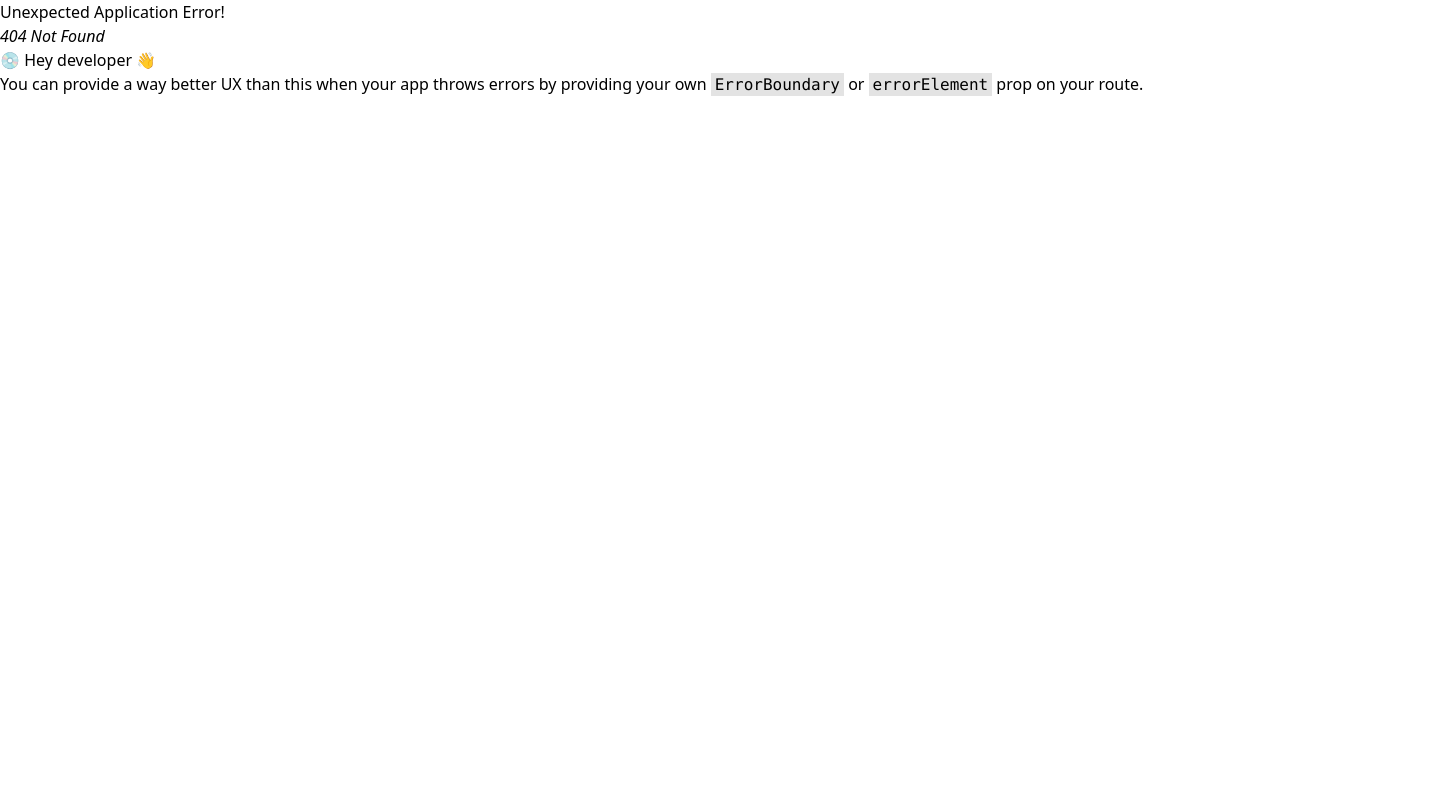
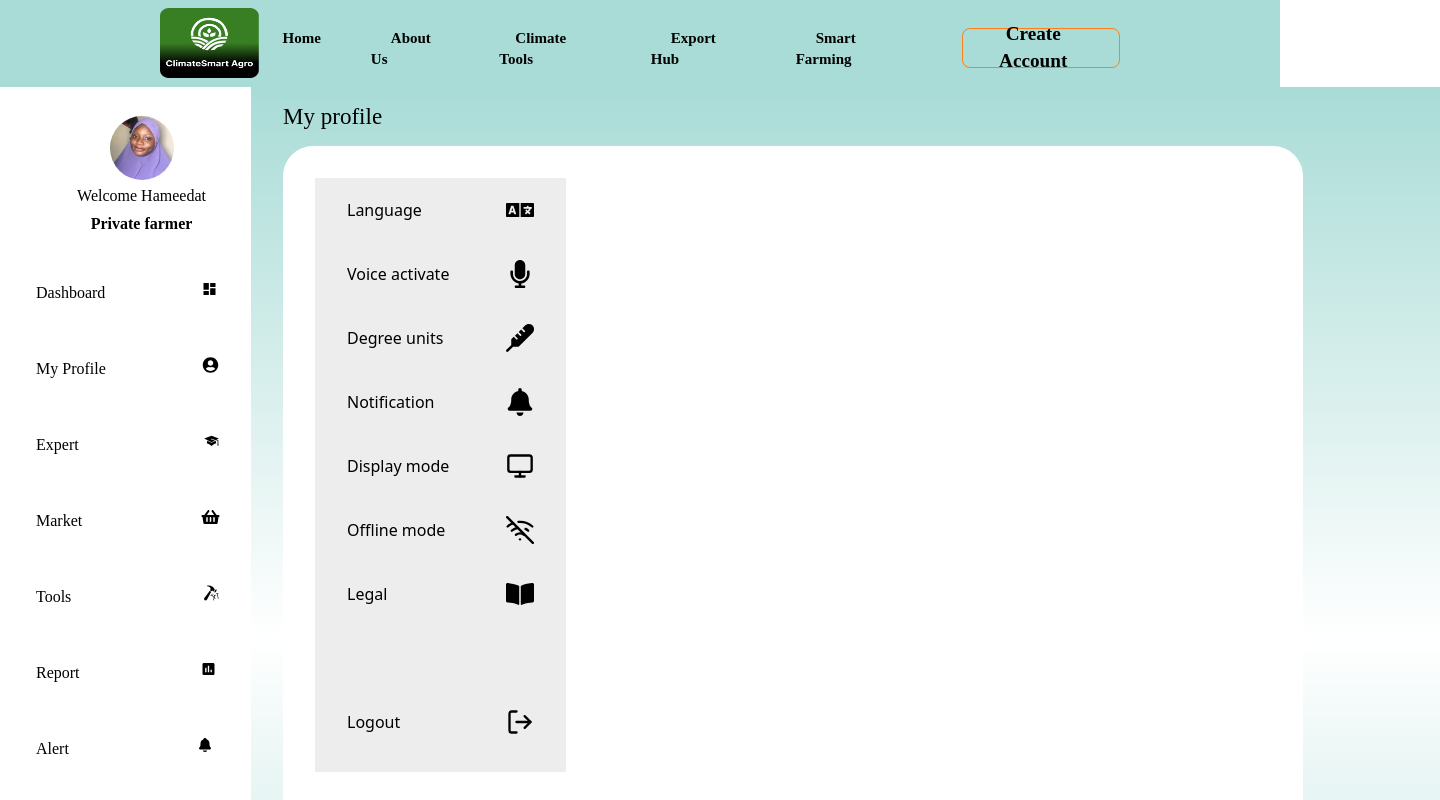
Before and after one commit to meedaah19/agro-smart-climate, a React (Vite) app: page /settings in a window 1280 px wide. Before the commit this address had no page. Shown: the top 800 px of the page, 1440 px wide, since content can reach past the window. Built offline with nearby package versions, Linux system fonts and the light colour scheme.

Commit message:
Add settings page and its content

```diff
--- a/src/App.jsx
+++ b/src/App.jsx
@@ -10,6 +10,7 @@ import Dashboard from "./pages/Dashboard";
 import MiniDashboard from "./pages/MiniDashboard";
 import Profile from "./pages/Profile";
 import EditProfile from "./pages/EditProfile";
+import Settings from "./pages/Settings";
 
     const router = createBrowserRouter([
       {
@@ -31,6 +32,7 @@ import EditProfile from "./pages/EditProfile";
               {path: 'editProfile', element: <EditProfile/>}
             ]
           },
+          {path: 'settings', element:<Settings/>}
 
 
     ]}
--- a/src/pages/EditProfile.jsx
+++ b/src/pages/EditProfile.jsx
@@ -45,21 +45,21 @@ export default function EditProfile(){
                                 <h6 className='font-[Poppins] font-[400] text-[19.2px]'>Personal information's</h6>
                                 <div className='lg:w-[400px] h-auto lg:h-[287px] flex flex-col gap-[5px] lg:gap-[10px]'>
                                         <p className='font-[Lora] font-[400] text-[13.33px] '>Full Name</p>
-                                        <input className='font-[700] font-[Lora] text-[16px] lg:h-[52px] h-auto lg:w-[400px] rounded-[8px] px-3 bg-[#A9DCD7]'
+                                        <input className='font-[700] font-[Lora] text-[16px] h-[52px] lg:w-[400px] rounded-[8px] px-3 bg-[#A9DCD7]'
                                         id='name'
                                         type='text'
                                         title='name'
                                         value='Hameedat'
                                         onChange={handleChange}/>
                                         <p className='font-[Lora] font-[400] text-[13.33px] pt-3 '>Email Address</p>
-                                        <input className='font-[700] font-[Lora] text-[16px] lg:h-[52px] h-auto lg:w-[400px] rounded-[8px] px-3 bg-[#A9DCD7]'
+                                        <input className='font-[700] font-[Lora] text-[16px] h-[52px] lg:w-[400px] rounded-[8px] px-3 bg-[#A9DCD7]'
                                         id='email'
                                         type='email'
                                         title='email'
                                         value='hameedat@gmail.com'
                                         onChange={handleChange}/>
                                         <p className='font-[Lora] font-[400] text-[13.33px] pt-3 '>Add Phone Number</p>
-                                        <input className='font-[700] font-[Lora] text-[16px] lg:h-[52px] h-auto lg:w-[400px] rounded-[8px] px-3 bg-[#A9DCD7]'
+                                        <input className='font-[700] font-[Lora] text-[16px] h-[52px] lg:w-[400px] rounded-[8px] px-3 bg-[#A9DCD7]'
                                         id='phone-number'
                                         type='phone-number'
                                         title='phone-number'
@@ -71,14 +71,14 @@ export default function EditProfile(){
                                     <h6 className='font-[Poppins] font-[400] text-[19.2px]'>Function and equipment</h6>
                                 <div className='lg:w-[400px] h-auto lg:h-[214px] flex flex-col gap-[5px] lg:gap-[10px]'>
                                         <p className='font-[Lora] font-[400] text-[13.33px] '>Role for this Climate journey</p>
-                                        <input className='font-[700] font-[Lora] text-[16px] lg:h-[52px] h-auto lg:w-[400px] rounded-[8px] px-3 bg-[#A9DCD7]'
+                                        <input className='font-[700] font-[Lora] text-[16px] h-[52px] lg:w-[400px] rounded-[8px] px-3 bg-[#A9DCD7]'
                                         id='role'
                                         type='text'
                                         title='role'
                                         value='Private farmer'
                                         onChange={handleChange}/>
                                         <p className='font-[Lora] font-[400] text-[13.33px] pt-3 '>General tools I work with</p>
-                                        <input className='font-[700] font-[Lora] text-[16px] lg:h-[52px] h-auto lg:w-[400px] rounded-[8px] px-3 bg-[#A9DCD7]'
+                                        <input className='font-[700] font-[Lora] text-[16px] h-[52px] lg:w-[400px] rounded-[8px] px-3 bg-[#A9DCD7]'
                                         id='tools'
                                         type='text'
                                         title='tools'
@@ -101,15 +101,15 @@ export default function EditProfile(){
 
                                 <div className='lg:w-[400px] h-auto lg:h-[194px] flex flex-col gap-[32px] '>
                                     <div className='lg:w-[400px] h-auto lg:h-[214px] flex flex-col gap-[5px] lg:gap-[10px]'>
-                                        <p className='font-[Lora] font-[400] text-[13.33px] '>Location</p>
-                                        <input className='font-[700] font-[Lora] text-[16px] lg:h-[52px] h-auto lg:w-[400px] rounded-[8px] px-3 bg-[#A9DCD7]'
+                                        <p className='font-[Lora] font-[400] text-[13.33px]'>Location</p>
+                                        <input className='font-[700] font-[Lora] text-[16px] h-[52px] lg:w-[400px] rounded-[8px] px-3 bg-[#A9DCD7]'
                                         id='location'
                                         type='text'
                                         title='location'
                                         value='Ishiagu, Ebonyi State'
                                         onChange={handleChange}/>
                                         <p className='font-[Lora] font-[400] text-[13.33px]  '>Crop at this location</p>
-                                        <input className='font-[700] font-[Lora] text-[16px] lg:h-[52px] h-auto lg:w-[400px] rounded-[8px] px-3 bg-[#A9DCD7]'
+                                        <input className='font-[700] font-[Lora] text-[16px] h-[52px] lg:w-[400px] rounded-[8px] px-3 bg-[#A9DCD7]'
                                         id='crops'
                                         type='text'
                                         title='crops'
--- a/src/pages/Profile.jsx
+++ b/src/pages/Profile.jsx
@@ -17,7 +17,7 @@ export default function Profile(){
 
       <Sidebar />
 
-      <div className="relative z-[60] h-auto w-[320px] md:w-[800px] pr-3 lg:h-[1024px] flex flex-col gap-[12px] py-[12px] lg:w-[1030px]">
+      <div className="relative z-[1] h-auto w-[320px] md:w-[800px] pr-3 lg:h-[1024px] flex flex-col gap-[12px] py-[12px] lg:w-[1030px]">
         <h4 className="font-[Poppins] font-[400] text-[23.04px]">My profile</h4>
 
         <div className="relative z-[60] lg:w-[1020px] w-[320px] h-auto lg:h-[700px] rounded-[30px] p-[32px] flex flex-col gap-[32px] bg-[#FFFFFF]">
--- /dev/null
+++ b/src/pages/Settings.jsx
@@ -0,0 +1,126 @@
+import { FaBell, FaLanguage, FaMicrophone, FaThermometer, FaBookOpen } from 'react-icons/fa';
+import Sidebar from '../components/Sidebar';
+import { FiLogOut, FiMonitor, FiWifiOff } from 'react-icons/fi';
+import { useState } from 'react';
+
+export default function Settings(){
+     const [showLanguage, setShowLanguage] = useState(false);
+     const [language, setLanguage] = useState("English");
+       const [active, setActive] = useState(false);
+
+
+    return(
+        <div className="lg:w-[1440px] w-full h-auto lg:h-[1100px] flex lg:gap-[32px] bg-gradient-to-b from-[#A9DCD7] pb-[0px] via-[#FFFFFF] to-[#A9DCD7]  ">
+
+            <Sidebar/>
+
+           <div className="relative z-[1] h-auto w-[320px] md:w-[800px] pr-3 lg:h-[1024px] flex flex-col gap-[12px] py-[12px] lg:w-[1030px]">
+            <h4 className="font-[Poppins] font-[400] text-[23.04px]">My profile</h4>
+
+            <div className="relative z-[60] lg:w-[1020px] w-[320px] h-auto lg:h-[700px] rounded-[30px] p-[32px] flex flex-col gap-[32px] bg-[#FFFFFF]">
+
+                    <div className='lg:w-[251px] h-auto lg:h-[594px] flex flex-col gap-[64px] bg-[#EDEDED] '>
+
+                    <div className='lg:w-[251px] h-auto lg:h-[448px] flex flex-col '>
+                        <button
+                         className={`lg:w-[251px] h-auto lg:h-[64px] py-[16px] lg:px-[32px] px-5
+                            flex justify-between items-center rounded-md
+                            ${active ? 'bg-[#C6E4E1]' : 'hover:bg-[#C6E4E1]'}`}
+                            onClick={() => {setShowLanguage(true); setActive(!active)}}
+
+                        >Language
+                            <FaLanguage className='w-[28px] h-[28px]' />
+                        </button>
+
+                         <button
+                            className={`lg:w-[251px] h-auto lg:h-[64px] py-[16px] lg:px-[32px] px-5
+                            flex justify-between items-center rounded-md
+                            ${active ? 'bg-[#C6E4E1]' : 'hover:bg-[#C6E4E1]'}`}
+                        >Voice activate
+                            <FaMicrophone className='w-[28px] h-[28px]' />
+                        </button>
+
+                        <button
+                            className={`lg:w-[251px] h-auto lg:h-[64px] py-[16px] lg:px-[32px] px-5
+                            flex justify-between items-center rounded-md
+                            ${active ? 'bg-[#C6E4E1]' : 'hover:bg-[#C6E4E1]'}`}
+                        >Degree units
+                            <FaThermometer className='w-[28px] h-[28px]' />
+                        </button>
+
+                        <button
+                            className={`lg:w-[251px] h-auto lg:h-[64px] py-[16px] lg:px-[32px] px-5
+                            flex justify-between items-center rounded-md
+                            ${active ? 'bg-[#C6E4E1]' : 'hover:bg-[#C6E4E1]'}`}
+                        >Notification
+                            <FaBell className='w-[28px] h-[28px]' />
+                        </button>
+
+                        <button
+                           className={`lg:w-[251px] h-auto lg:h-[64px] py-[16px] lg:px-[32px] px-5
+                            flex justify-between items-center rounded-md
+                            ${active ? 'bg-[#C6E4E1]' : 'hover:bg-[#C6E4E1]'}`}
+                        >Display mode
+                            <FiMonitor className='w-[28px] h-[28px]' />
+                        </button>
+
+                        <button
+                            className={`lg:w-[251px] h-auto lg:h-[64px] py-[16px] lg:px-[32px] px-5
+                            flex justify-between items-center rounded-md
+                            ${active ? 'bg-[#C6E4E1]' : 'hover:bg-[#C6E4E1]'}`}
+                        >Offline mode
+                            <FiWifiOff className='w-[28px] h-[28px]' />
+                        </button>
+
+                        <button
+                            className={`lg:w-[251px] h-auto lg:h-[64px] py-[16px] lg:px-[32px] px-5
+                            flex justify-between items-center rounded-md
+                            ${active ? 'bg-[#C6E4E1]' : 'hover:bg-[#C6E4E1]'}`}
+                        >Legal
+                            <FaBookOpen className='w-[28px] h-[28px]' />
+                        </button>
+                        </div>
+
+                        <button
+                            className={`lg:w-[251px] h-auto lg:h-[64px] py-[16px] lg:px-[32px] px-5
+                            flex justify-between items-center rounded-md
+                            ${active ? 'bg-[#C6E4E1]' : 'hover:bg-[#C6E4E1]'}`}
+                        >Logout
+                            <FiLogOut className='w-[28px] h-[28px]' />
+                        </button>
+
+                        {showLanguage && (
+                            <div className="absolute top-8 left-[200px] lg:left-[285px] bg-white shadow-xl rounded-xl p-4 w-[200px] z-50 lg:h-[594px] h-auto lg:w-[251px] py-[16px] ">
+                            <h3 className="font-semibold mb-3">Choose Language</h3>
+                            {["English", "Igbo", "Hausa", "Yoruba"].map((lang) => (
+                                <label
+                                key={lang}
+                                className="flex items-center gap-2 cursor-pointer mb-2 lg:w-[251px] lg:h-[64px] h-auto "
+                                >
+                                <input
+                                    type="radio"
+                                    value={lang}
+                                    checked={language === lang}
+                                    onChange={() => setLanguage(lang)}
+                                    className="accent-orange-500"
+                                />
+                                <span>{lang}</span>
+                                </label>
+                            ))}
+
+                            <button
+                                onClick={() => setShowLanguage(false)}
+                                className="mt-3 text-sm text-white bg-orange-500 px-3 py-1 rounded-md"
+                            >
+                                Close
+                            </button>
+                            </div>
+                        )}
+                    </div>
+
+                </div>
+            </div>
+
+        </div>
+    )
+}
```
